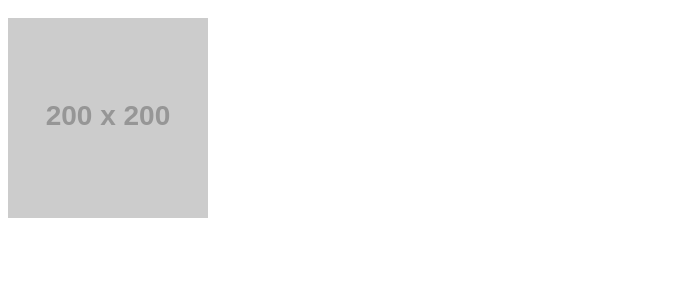
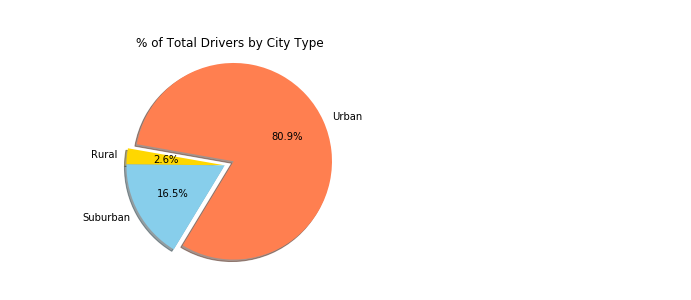
Before and after one commit to kanbhatia/Homework_05-Kanwal-Bhatia, a plain HTML site: page index.html in a window 1280 px wide. Shown: the part 48-348 px from the top of the page, without its empty margins (0-691 px from the left). Drawn offline with Linux system fonts and the light colour scheme; placeholder pictures from the web are drawn by us.

Commit message:
Update index.html

```diff
--- a/index.html
+++ b/index.html
@@ -1,3 +1,3 @@
 <h1>This is the landing page for matplotlib project<h1>
 
-<img src="https://placehold.it/200x200" alt="Your Name">
+<img src="Drivers_city_type.png" alt="Your Name">
```
